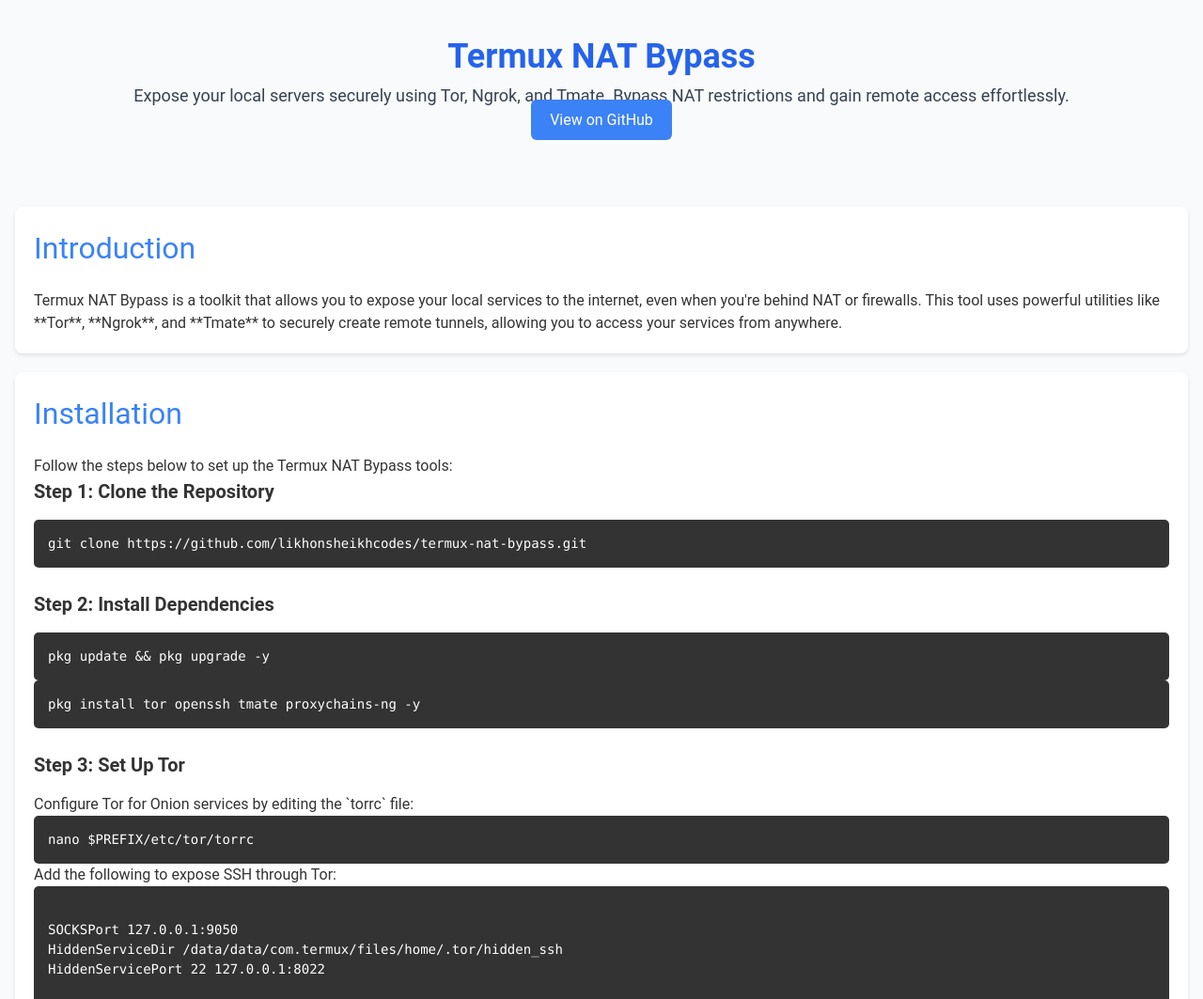
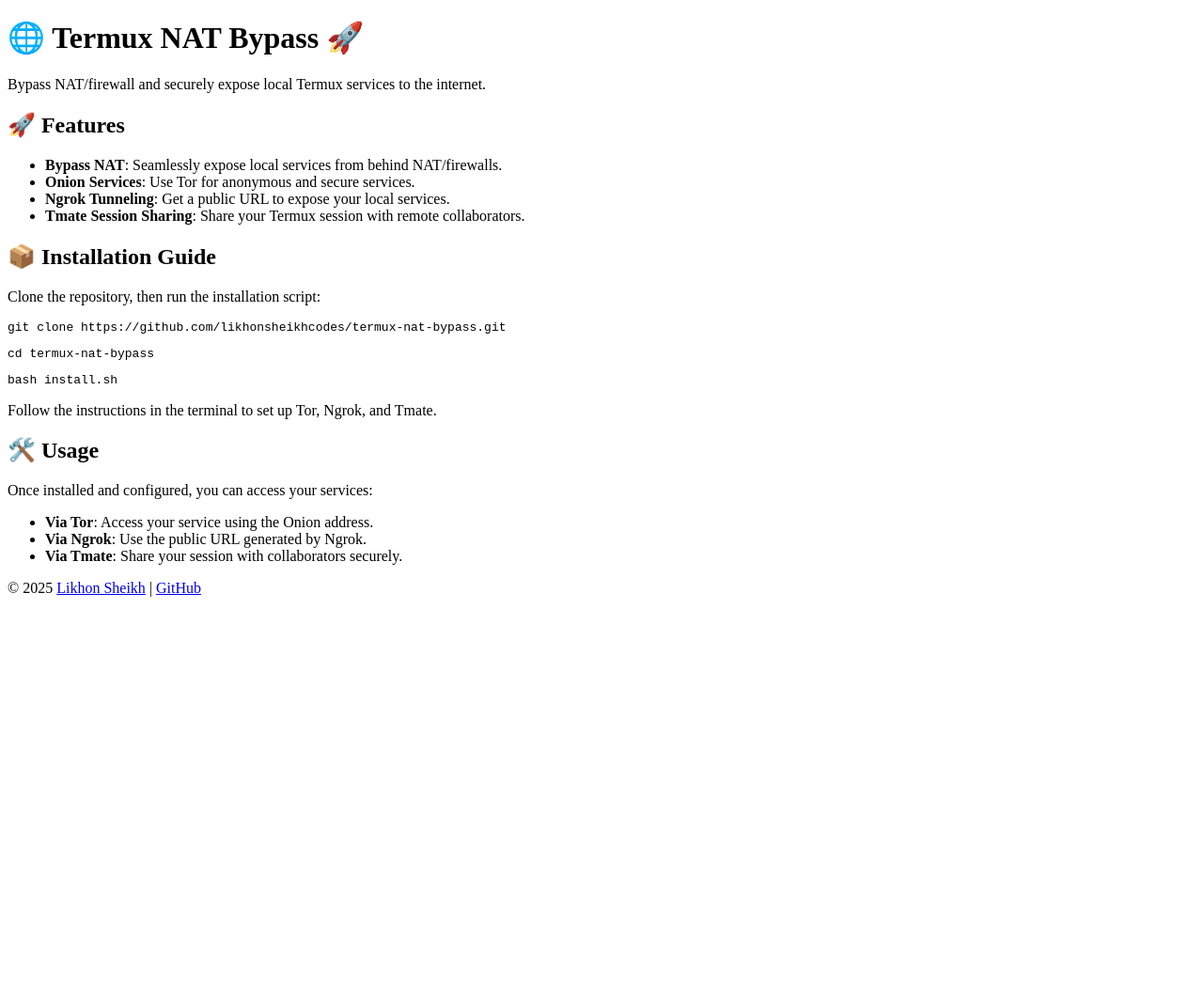
Before and after one commit to likhonsheikhcodes/termux-nat-bypass, a plain HTML site: page index.html in a window 1280 px wide. Shown: the top 1063 px of the page at 94% size. After the commit the page ends 800 px from the top, so only its background shows below. Drawn offline with nearby package versions, Linux system fonts and the light colour scheme.

Commit message:
Update index.html

```diff
--- a/index.html
+++ b/index.html
@@ -1,162 +1,54 @@
 <!DOCTYPE html>
 <html lang="en">
-
 <head>
   <meta charset="UTF-8">
   <meta name="viewport" content="width=device-width, initial-scale=1.0">
-    <meta name="description" content="Expose local services securely through Termux. Use Tor, Ngrok, and Tmate for NAT bypass and remote access with secure tunneling.">
-    <meta name="keywords" content="Termux, NAT Bypass, Tor, Ngrok, Tmate, Network Access, SSH, Open Source">
-    <meta property="og:title" content="Termux NAT Bypass - Securely Expose Local Servers">
-    <meta property="og:description" content="Expose your local services to the internet securely with Termux. Use Tor, Ngrok, and Tmate for NAT bypass and remote access.">
-    <meta property="og:image" content="https://example.com/preview-image.jpg">
+  <meta name="description" content="Termux NAT Bypass - Expose local services to the internet securely via Tor, Ngrok, and Tmate.">
+  <meta name="author" content="Likhon Sheikh">
+  <meta property="og:title" content="Termux NAT Bypass">
+  <meta property="og:description" content="Securely expose your Termux services with Tor, Ngrok, and Tmate.">
   <meta property="og:url" content="https://github.com/likhonsheikhcodes/termux-nat-bypass">
-    <meta name="author" content="Likhon Sheikh">
-    <title>Termux NAT Bypass - Expose Local Servers Securely</title>
-    <link rel="icon" href="favicon.ico">
-    <link rel="stylesheet" href="https://cdn.jsdelivr.net/npm/tailwindcss@2.2.19/dist/tailwind.min.css">
-    <style>
-        body {
-            font-family: 'Roboto', sans-serif;
-            background-color: #f9fafb;
-            color: #333;
-        }
-
-        .section-title {
-            font-size: 2rem;
-            color: #3b82f6;
-            margin-bottom: 20px;
-        }
-
-        .card {
-            background-color: white;
-            box-shadow: 0 2px 4px rgba(0, 0, 0, 0.1);
-            border-radius: 8px;
-            padding: 20px;
-            margin-bottom: 20px;
-        }
-
-        .card h3 {
-            font-size: 1.25rem;
-            margin-bottom: 15px;
-        }
-
-        .card pre {
-            background-color: #333;
-            color: white;
-            padding: 15px;
-            border-radius: 5px;
-            font-size: 0.875rem;
-            margin: 0;
-        }
-
-        .cta-button {
-            background-color: #3b82f6;
-            color: white;
-            padding: 12px 20px;
-            border-radius: 6px;
-            text-align: center;
-            width: fit-content;
-            margin-top: 20px;
-            font-size: 1rem;
-            transition: background-color 0.3s;
-        }
-
-        .cta-button:hover {
-            background-color: #2563eb;
-        }
-
-        footer {
-            background-color: #1f2937;
-            color: white;
-            text-align: center;
-            padding: 10px;
-            margin-top: 40px;
-        }
-
-        footer a {
-            color: #3b82f6;
-            text-decoration: none;
-        }
-
-        footer a:hover {
-            text-decoration: underline;
-        }
-    </style>
+  <meta property="og:image" content="https://via.placeholder.com/600x400.png?text=Termux+NAT+BYPASS">
+  <title>Termux NAT Bypass</title>
+  <link rel="stylesheet" href="style.css">
 </head>
-
 <body>
-
-    <header class="text-center py-10">
-        <h1 class="text-4xl font-bold text-blue-600">Termux NAT Bypass</h1>
-        <p class="text-lg mt-2 text-gray-700">Expose your local servers securely using Tor, Ngrok, and Tmate. Bypass NAT restrictions and gain remote access effortlessly.</p>
-        <a href="https://github.com/likhonsheikhcodes/termux-nat-bypass" target="_blank" class="cta-button mt-4">View on GitHub</a>
+  <header>
+    <h1>🌐 Termux NAT Bypass 🚀</h1>
+    <p>Bypass NAT/firewall and securely expose local Termux services to the internet.</p>
   </header>
 
-    <main class="container mx-auto px-4 py-10">
-
-        <section class="card">
-            <h2 class="section-title">Introduction</h2>
-            <p>Termux NAT Bypass is a toolkit that allows you to expose your local services to the internet, even when you're behind NAT or firewalls. This tool uses powerful utilities like **Tor**, **Ngrok**, and **Tmate** to securely create remote tunnels, allowing you to access your services from anywhere.</p>
+  <section class="features">
+    <h2>🚀 Features</h2>
+    <ul>
+      <li><strong>Bypass NAT</strong>: Seamlessly expose local services from behind NAT/firewalls.</li>
+      <li><strong>Onion Services</strong>: Use Tor for anonymous and secure services.</li>
+      <li><strong>Ngrok Tunneling</strong>: Get a public URL to expose your local services.</li>
+      <li><strong>Tmate Session Sharing</strong>: Share your Termux session with remote collaborators.</li>
+    </ul>
   </section>
 
-        <section class="card">
-            <h2 class="section-title">Installation</h2>
-            <p>Follow the steps below to set up the Termux NAT Bypass tools:</p>
-
-            <div class="mb-6">
-                <h3 class="font-bold">Step 1: Clone the Repository</h3>
+  <section class="installation">
+    <h2>📦 Installation Guide</h2>
+    <p>Clone the repository, then run the installation script:</p>
     <pre><code>git clone https://github.com/likhonsheikhcodes/termux-nat-bypass.git</code></pre>
-            </div>
-
-            <div class="mb-6">
-                <h3 class="font-bold">Step 2: Install Dependencies</h3>
-                <pre><code>pkg update && pkg upgrade -y</code></pre>
-                <pre><code>pkg install tor openssh tmate proxychains-ng -y</code></pre>
-            </div>
-
-            <div class="mb-6">
-                <h3 class="font-bold">Step 3: Set Up Tor</h3>
-                <p>Configure Tor for Onion services by editing the `torrc` file:</p>
-                <pre><code>nano $PREFIX/etc/tor/torrc</code></pre>
-                <p>Add the following to expose SSH through Tor:</p>
-                <pre><code>
-SOCKSPort 127.0.0.1:9050
-HiddenServiceDir /data/data/com.termux/files/home/.tor/hidden_ssh
-HiddenServicePort 22 127.0.0.1:8022
-                </code></pre>
-                <p>Create the directory for the hidden service:</p>
-                <pre><code>mkdir -p ~/.tor/hidden_ssh</code></pre>
-                <p>Start Tor:</p>
-                <pre><code>tor</code></pre>
-                <p>Your SSH service will be available at the `.onion` address stored in `~/.tor/hidden_ssh/hostname`.</p>
-            </div>
-
-            <div class="mb-6">
-                <h3 class="font-bold">Step 4: Install Ngrok</h3>
-                <pre><code>wget https://bin.equinox.io/c/4VmDzA7iaHb/ngrok-stable-linux-amd64.zip</code></pre>
-                <pre><code>unzip ngrok-stable-linux-amd64.zip</code></pre>
-                <pre><code>mv ngrok $PREFIX/bin/</code></pre>
-                <p>Authenticate Ngrok:</p>
-                <pre><code>ngrok authtoken YOUR_AUTH_TOKEN</code></pre>
-                <p>Expose a local service via Ngrok:</p>
-                <pre><code>ngrok tcp 8022</code></pre>
-            </div>
-
-            <div class="mb-6">
-                <h3 class="font-bold">Step 5: Install Tmate</h3>
-                <pre><code>pkg install tmate</code></pre>
-                <p>Start a session with:</p>
-                <pre><code>tmate</code></pre>
-                <p>Share the session link with collaborators to work together remotely.</p>
-            </div>
+    <pre><code>cd termux-nat-bypass</code></pre>
+    <pre><code>bash install.sh</code></pre>
+    <p>Follow the instructions in the terminal to set up Tor, Ngrok, and Tmate.</p>
   </section>
 
-    </main>
+  <section class="usage">
+    <h2>🛠️ Usage</h2>
+    <p>Once installed and configured, you can access your services:</p>
+    <ul>
+      <li><strong>Via Tor</strong>: Access your service using the Onion address.</li>
+      <li><strong>Via Ngrok</strong>: Use the public URL generated by Ngrok.</li>
+      <li><strong>Via Tmate</strong>: Share your session with collaborators securely.</li>
+    </ul>
+  </section>
 
   <footer>
-        <p>&copy; 2025 Likhon Sheikh. All rights reserved. Visit my <a href="https://likhonsheikh.com" target="_blank">website</a> for more projects and updates.</p>
+    <p>&copy; 2025 <a href="https://github.com/likhonsheikhcodes">Likhon Sheikh</a> | <a href="https://github.com/likhonsheikhcodes/termux-nat-bypass">GitHub</a></p>
   </footer>
-
 </body>
-
 </html>
```
Lines whose indentation alone changed are shown as unchanged.
